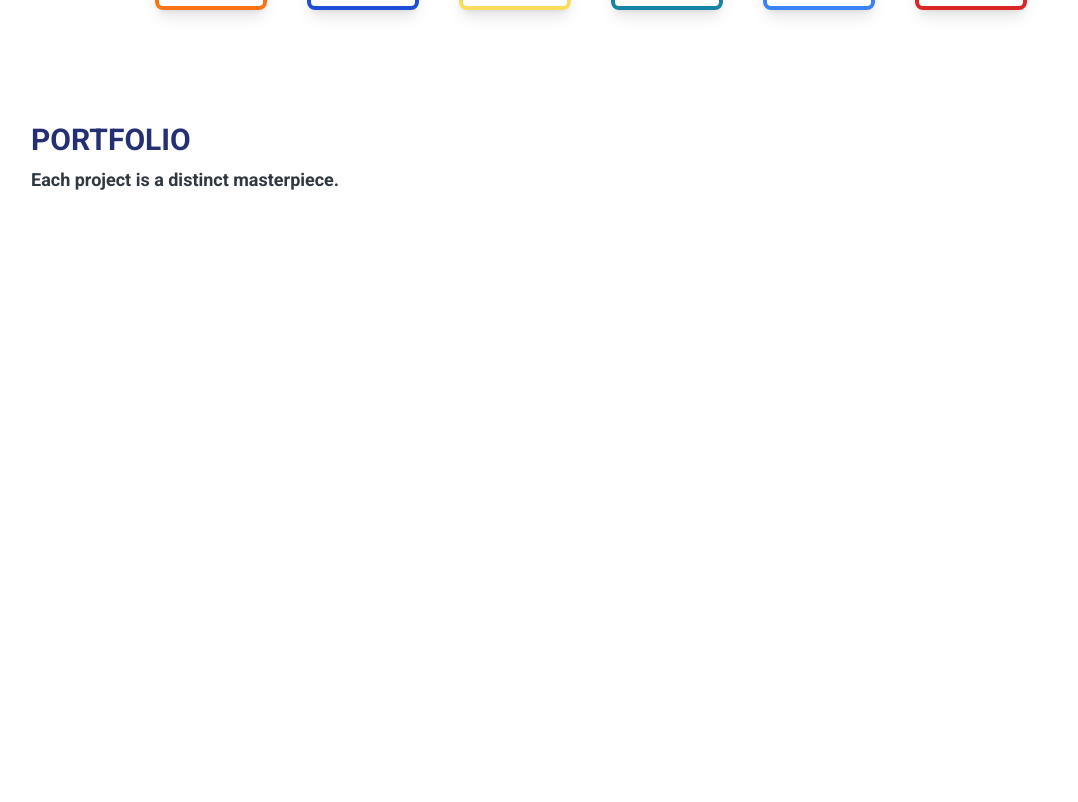
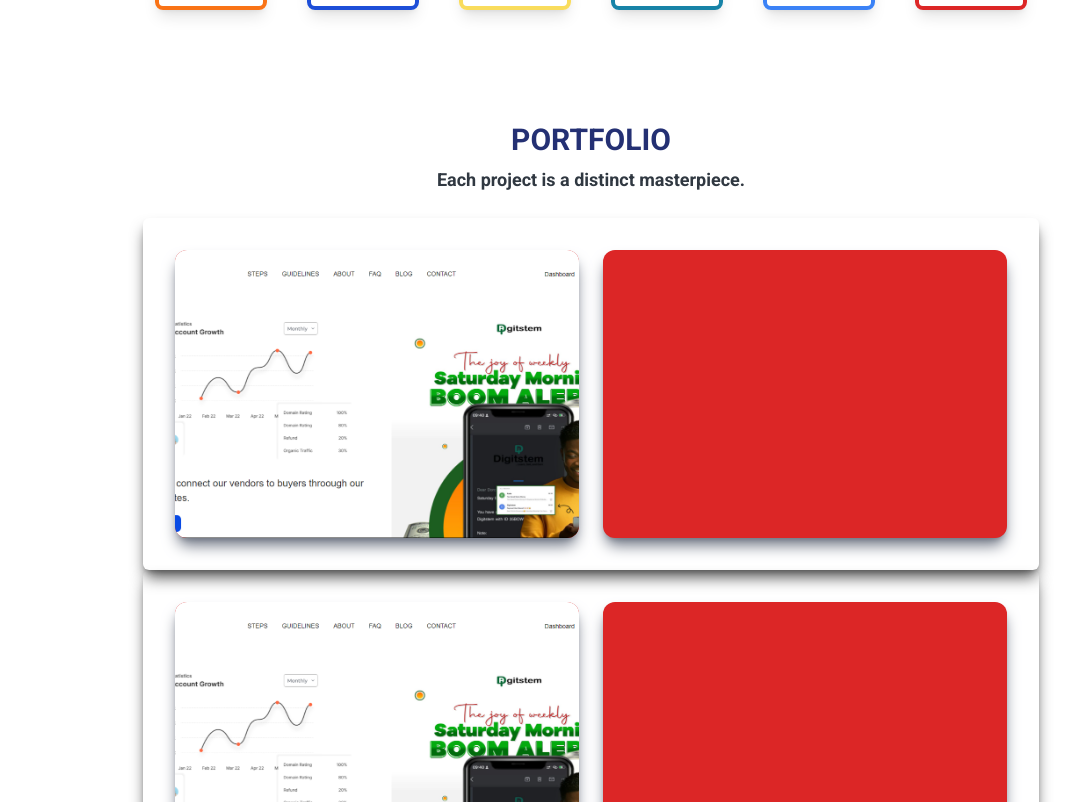
Before and after one commit to mulbahoplanojames/Main--Portfolio--Reactjs, a React (Vite) app: page / in a window 1280 px wide. Shown: the part 818-1620 px from the top of the page, without its empty margins (49-1127 px from the left). Before the commit the page ends 1124 px from the top, so only its background shows below. Built offline with nearby package versions, Linux system fonts and the light colour scheme.

Commit message:
Adding content to the portfolio component and addded the projects Object into the Constants component

```diff
--- a/src/Components/Portfolio/Portfolio.jsx
+++ b/src/Components/Portfolio/Portfolio.jsx
@@ -1,11 +1,26 @@
+import { PROJECTS } from "../../Constant/Constant";
+import ProjectCard from "../Project Card/ProjectCard";
+
 const Portfolio = () => {
 	return (
 		<>
-			<div className='px-10 mb-28'>
+			<div className='md:px-10 px-6 mb-28 md:text-center text-left '>
 				<h1 className='text-3xl uppercase font-bold text-2  pb-2'>Portfolio</h1>
-				<p className='text-lg font-bold'>
+				<p className='text-lg font-bold pb-6'>
 					Each project is a distinct masterpiece.
 				</p>
+
+				{PROJECTS.map((project) => (
+					<ProjectCard
+						key={project.projectID}
+						image={project.image}
+						projectTitle={project.projectTitle}
+						projectDescription={project.projectDescription}
+						technologiesUsed={project.technologiesUsed.map((technology, i) => (
+							<div key={i}></div>
+						))}
+					/>
+				))}
 			</div>
 		</>
 	);
--- /dev/null
+++ b/src/Components/Project Card/ProjectCard.jsx
@@ -0,0 +1,25 @@
+import DigitStemImg from "/src/assets/digitstem.png";
+
+const ProjectCard = ({
+	image,
+	projectTitle,
+	projectDescription,
+	technologiesUsed,
+}) => {
+	return (
+		<>
+			<div className='projectCard'>
+				<div className='projectContentWripper h-72'>
+					<img
+						src={DigitStemImg}
+						alt=''
+						className='w-full h-full object-cover'
+					/>
+				</div>
+				<div className='projectContentWripper h-72'></div>
+			</div>
+		</>
+	);
+};
+
+export default ProjectCard;
--- a/src/Constant/Constant.js
+++ b/src/Constant/Constant.js
@@ -1,9 +1,4 @@
-export const navLinks = [
-	{ id: 1, href: "/" },
-	{ id: 2, href: "/about" },
-	{ id: 3, href: "/service" },
-	{ id: 4, href: "/work" },
-];
+import DigitStemImg from "/src/assets/digitstem.png";
 
 const ABOUT_ME = ` Hello there! I'm Oplano James Mulbah a web developer
 & Software Engineer, very passionate and dedicated to
@@ -15,6 +10,7 @@ discussion and collaboration. `;
 export const PROJECTS = [
 	{
 		projectID: 1,
+		image: DigitStemImg,
 		projectTitle: "React E-commerce web app",
 		projectDescription:
 			"A React-based e-commerce web application designed to provide users with an intuitive and seamless shopping experience. It includes features such as product browsing, cart management, secure payments, and user authentication.",
@@ -22,6 +18,7 @@ export const PROJECTS = [
 	},
 	{
 		projectID: 2,
+		image: DigitStemImg,
 		projectTitle: "IITECH Company website",
 		projectDescription:
 			"The official website for IITECH Company, showcasing its products, services, and corporate information. Built using modern web technologies to ensure a responsive and visually appealing user experience.",
@@ -29,6 +26,7 @@ export const PROJECTS = [
 	},
 	{
 		projectID: 3,
+		image: DigitStemImg,
 		projectTitle: "Car Rental React website",
 		projectDescription:
 			"A React-based website for a car rental service, allowing users to browse available vehicles, make reservations, and manage bookings. It integrates with backend systems to provide real-time availability and pricing information.",
@@ -36,6 +34,7 @@ export const PROJECTS = [
 	},
 	{
 		projectID: 4,
+		image: DigitStemImg,
 		projectTitle: "Dev!Tech Blog and Ebooks",
 		projectDescription:
 			"A comprehensive blogging platform focusing on technology-related topics. Users can explore a wide range of articles, tutorials, and ebooks covering various aspects of software development, IT, and emerging technologies.",
@@ -43,6 +42,7 @@ export const PROJECTS = [
 	},
 	{
 		projectID: 5,
+		image: DigitStemImg,
 		projectTitle: "Podia Clone",
 		projectDescription:
 			"A clone of the Podia platform, offering creators the ability to sell online courses, digital downloads, and memberships. It includes features for content creation, marketing, and monetization to empower creators in sharing their knowledge and products.",
--- a/src/index.css
+++ b/src/index.css
@@ -10,6 +10,12 @@
 	}
 	.icon {
 		@apply size-16;
+	}
+	.projectCard {
+		@apply md:w-card_lg w-full h-fit shadow-lg shadow-neutral-600 rounded-md mx-auto md:p-8 p-4 flex flex-wrap flex-col md:flex-row gap-y-6 md:gap-x-6  md:flex-nowrap;
+	}
+	.projectContentWripper {
+		@apply md:w-2/4 w-full  bg-red-600 rounded-xl shadow-lg shadow-gray-500 overflow-hidden cursor-pointer;
 	}
 }
 
--- a/tailwind.config.js
+++ b/tailwind.config.js
@@ -14,6 +14,8 @@ export default {
 				heroContent1: "500px",
 				heroContent2_lg: "330px",
 				heroContent2_Sm: "300px",
+				card_lg: "80%",
+				card_sm: "320px",
 			},
 		},
 	},
```
